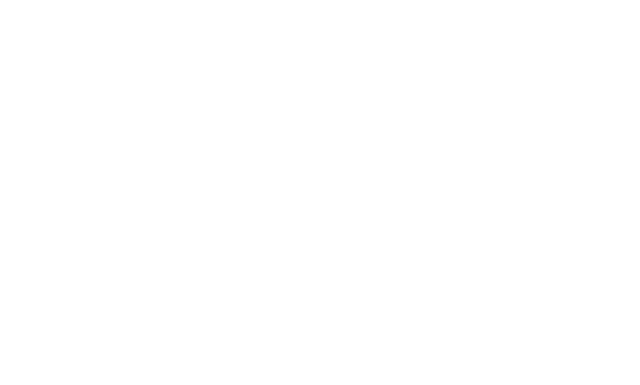
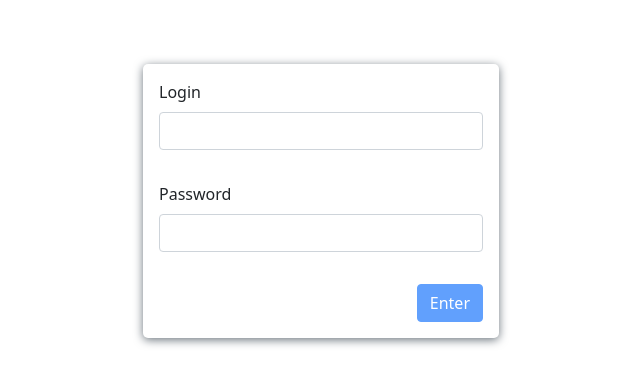
Before and after one commit to KeisJS/TestAppAuthAndContacts, a React (Create React App) app: page / in a window 1280 px wide. Shown: the part 199-584 px from the top of the page, without its empty margins (319-959 px from the left). Built offline with nearby package versions, Linux system fonts and the light colour scheme.

Commit message:
update App

```diff
--- a/src/App.tsx
+++ b/src/App.tsx
@@ -14,8 +14,11 @@
         <Route path={ appRoutes.auth.path }>
           <AuthPage />
         </Route>
+        <Route path={ appRoutes.contacts.path }>
+          <ContactsPage />
+        </Route>
         <Route>
-          <ContactsPage />
+          <AuthPage />
         </Route>
       </Switch>
     </>
```
Also changed, not shown: 2 other files (tests, documents, lock files or other folders).
